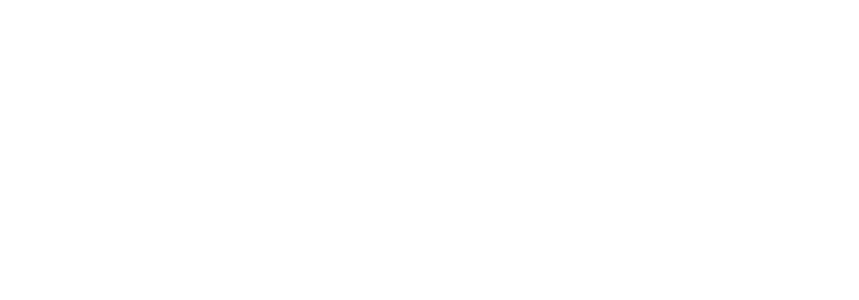
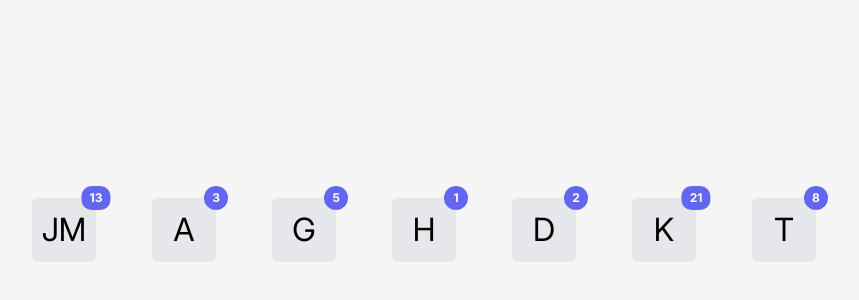
Before and after one commit to JM-Rib/sds2, a React (Create React App) app in the folder frontend/: page /room in a window 1280 px wide. Before the commit this address had no page. Shown: the part 170-470 px from the top of the page, without its empty margins (216-1075 px from the left). Built offline with nearby package versions, Linux system fonts and the light colour scheme.

Commit message:
room page with basic UI showing user votes

```diff
--- a/frontend/package.json
+++ b/frontend/package.json
@@ -10,6 +10,8 @@
     "concurrency": "^0.1.4",
     "concurrently": "^9.1.0",
     "nodemon": "^3.1.7",
+    "primeicons": "^7.0.0",
+    "primereact": "^10.8.5",
     "react": "^18.3.1",
     "react-dom": "^18.3.1",
     "react-router-dom": "^6.28.0",
@@ -41,5 +43,8 @@
       "last 1 firefox version",
       "last 1 safari version"
     ]
+  },
+  "devDependencies": {
+    "tailwindcss": "^3.4.15"
   }
 }
--- a/frontend/src/App.css
+++ b/frontend/src/App.css
@@ -1,3 +1,7 @@
+@tailwind base;
+@tailwind components;
+@tailwind utilities;
+
 .App {
   text-align: center;
 }
--- a/frontend/src/App.js
+++ b/frontend/src/App.js
@@ -1,5 +1,6 @@
 import { Route, Routes, useNavigate } from 'react-router-dom';
 import Home from './views/home.js';
+import Room from './views/room.js';
 import './App.css';
 
 function App() {
@@ -10,6 +11,10 @@ function App() {
                     path="/"
                     element={<Home/>}
                 />
+                <Route
+                    path="/room"
+                    element={<Room/>}
+                />
             </Routes>
         </div>
     );
--- /dev/null
+++ b/frontend/src/components/UserIcon.js
@@ -0,0 +1,16 @@
+import React, { useState, useEffect } from 'react';
+import { Avatar } from 'primereact/avatar';
+import { Badge } from 'primereact/badge';
+
+const UserIcon = ({vote, name}) => {
+
+    return (
+        <>
+            <Avatar className="p-overlay-badge" label={name} size="xlarge">
+                <Badge value={vote} />
+            </Avatar>
+        </>
+    );
+}
+
+export default UserIcon;
--- a/frontend/src/index.js
+++ b/frontend/src/index.js
@@ -4,13 +4,18 @@ import ReactDOM from 'react-dom/client';
 import { BrowserRouter } from 'react-router-dom';
 import App from './App';
 import reportWebVitals from "./reportWebVitals";
+import { PrimeReactProvider } from 'primereact/api';
+import "primereact/resources/themes/lara-light-indigo/theme.css";
+import 'primeicons/primeicons.css';
 
 const root = ReactDOM.createRoot(document.getElementById('root'));
 root.render(
     <React.StrictMode>
-        <BrowserRouter>
-            <App />
-        </BrowserRouter>
+        <PrimeReactProvider>
+            <BrowserRouter>
+                <App />
+            </BrowserRouter>
+        </PrimeReactProvider>
     </React.StrictMode>
 );
 
--- /dev/null
+++ b/frontend/src/views/room.js
@@ -0,0 +1,59 @@
+import { io } from 'socket.io-client';
+import { useEffect, useState, useRef } from "react";
+import { Button } from 'primereact/button';
+import { Avatar } from 'primereact/avatar';
+import { Badge } from 'primereact/badge';
+import { AvatarGroup } from 'primereact/avatargroup';
+
+import UserIcon from '../components/UserIcon';
+
+
+const Room = () => {
+    const [messages, setMessages] = useState(new Array(0).fill(""))
+    const [message, setMessage] = useState('')
+    const [messageReceived, setMessageReceived] = useState('');
+    const socketRef = useRef(null);
+
+    const userInfo = [
+        {
+            name: "JM",
+            vote: 13
+        },
+        {
+            name: "A",
+            vote: 3
+        },
+        {
+            name: "G",
+            vote: 5
+        },
+        {
+            name: "H",
+            vote: 1
+        },
+        {
+            name: "D",
+            vote: 2
+        },
+        {
+            name: "K",
+            vote: 21
+        },
+        {
+            name: "T",
+            vote: 8
+        }
+    ]
+
+    return (
+        <div className="main-content">
+            <div className="flex gap-14">
+                {userInfo.map( (user) => (
+                    <UserIcon vote={user.vote} name={user.name} />
+                ))}
+            </div>
+        </div>
+    );
+}
+
+export default Room;
--- /dev/null
+++ b/frontend/tailwind.config.js
@@ -0,0 +1,10 @@
+/** @type {import('tailwindcss').Config} */
+module.exports = {
+  content: [
+    "./src/**/*.{js,jsx,ts,tsx}",
+  ],
+  theme: {
+    extend: {},
+  },
+  plugins: [],
+}
```
Also changed, not shown: 1 other file (tests, documents, lock files or other folders).
